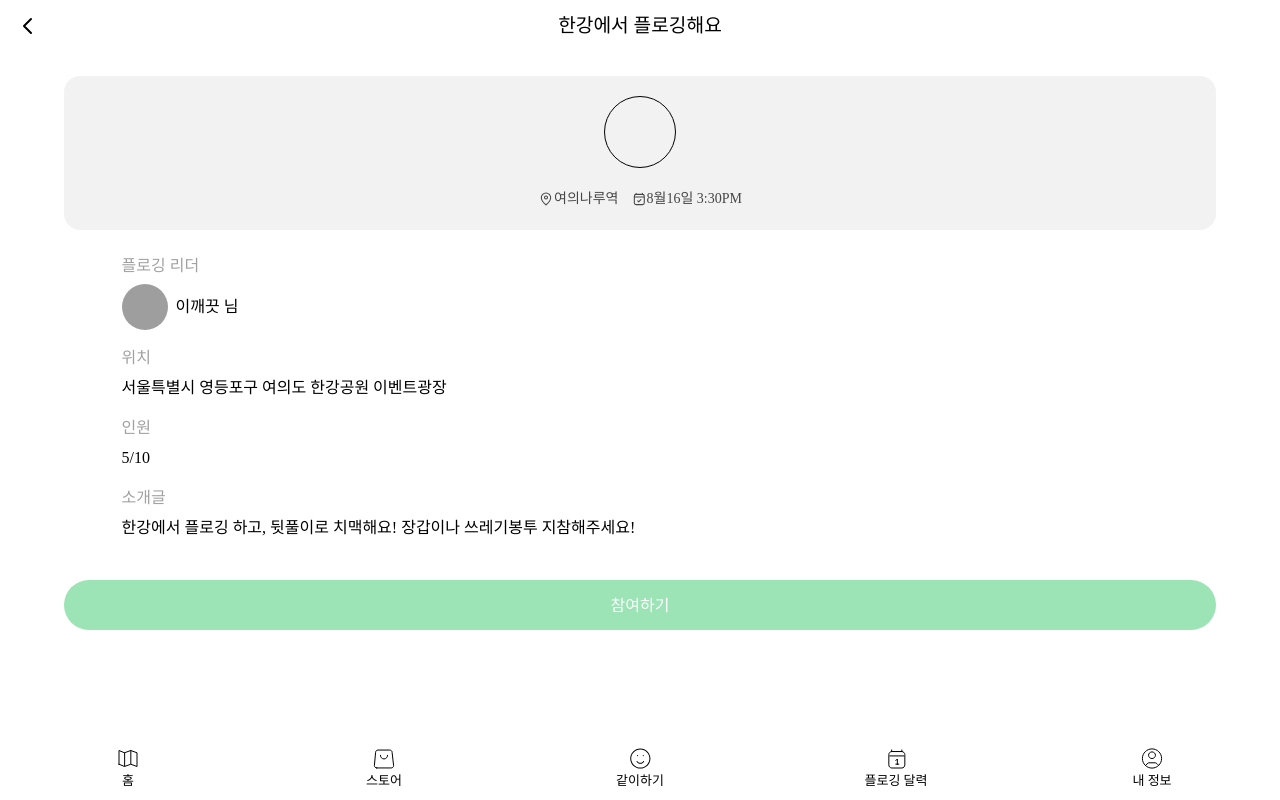
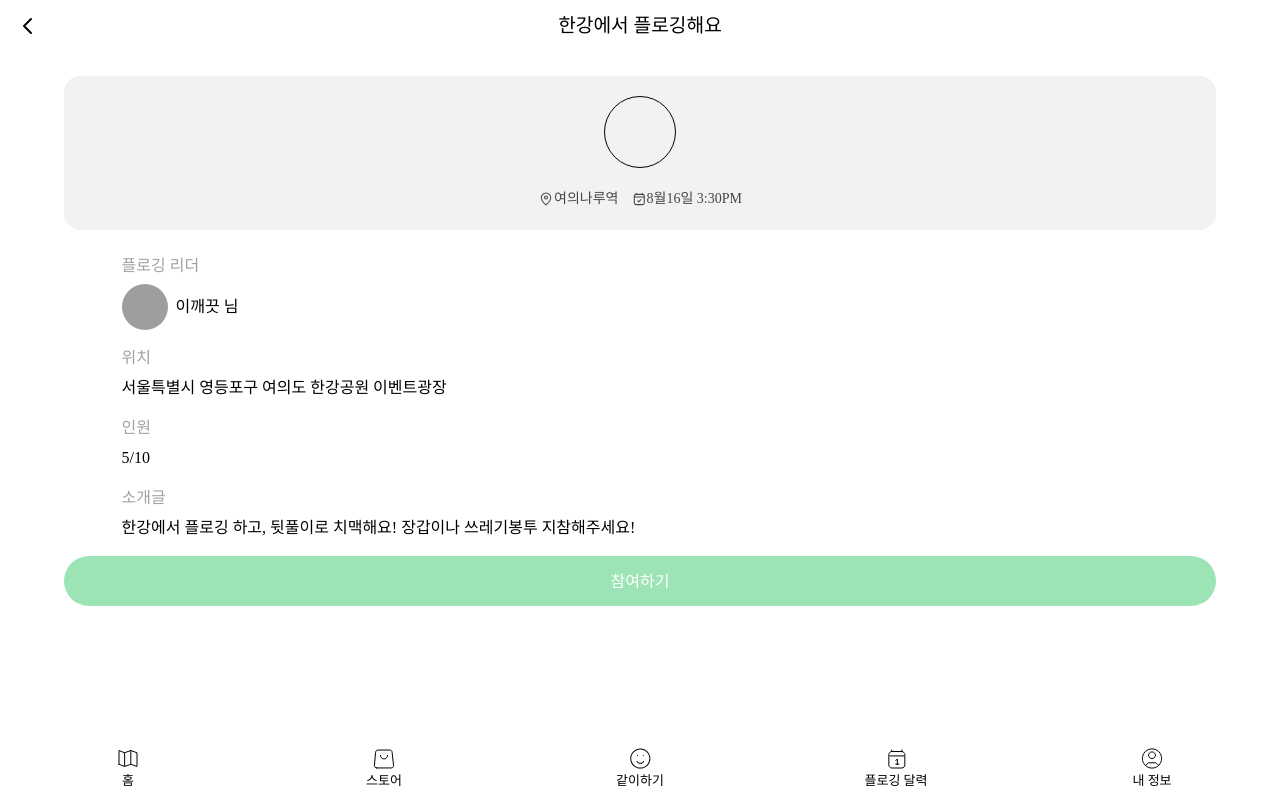
Before and after one commit to sj102300/w-get, a Next.js app: page /community/detail in a window 1280 px wide. Built offline with nearby package versions, Linux system fonts and the light colour scheme; grey boxes are pictures that could not be loaded; a web font is replaced by a local one.

Commit message:
update /community/detail page

```diff
--- a/src/app/community/detail/detail.scss
+++ b/src/app/community/detail/detail.scss
@@ -9,7 +9,6 @@
     display: flex;
     flex-direction: column;
     align-items: center;
-    gap:24px;
     overflow-y:auto;
 
 
@@ -25,7 +24,7 @@
         border:0;
         border-radius:16px;
         background-color: #f2f2f2;
-        margin-top: 24px;
+        margin: 24px 0;
         width: 100%;
 
         .emoji{
```
